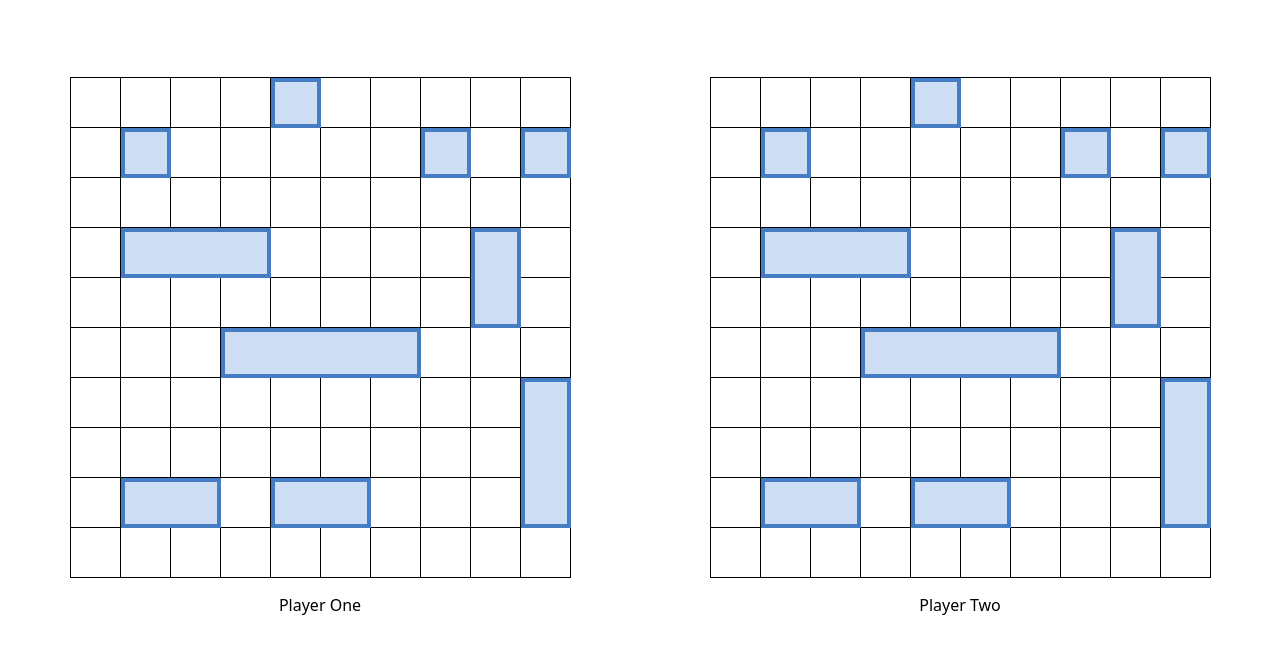
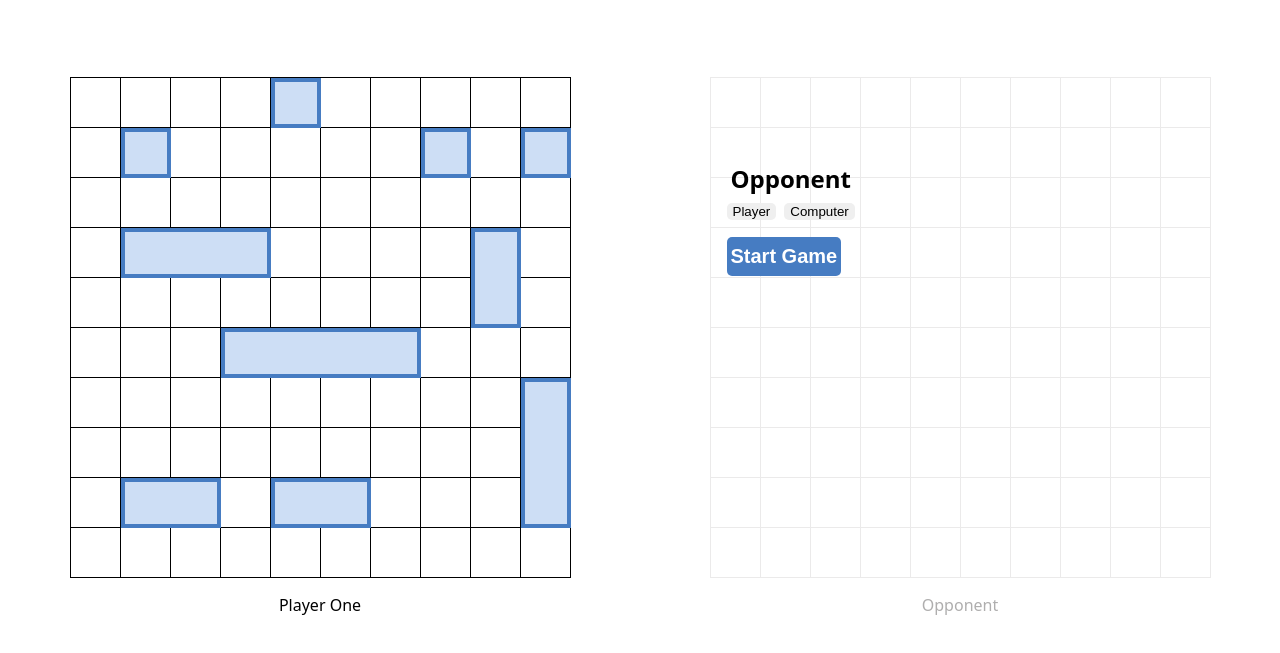
Before and after one commit to vins123sinned/battleship, a website built with webpack: page src/template.html in a window 1280 px wide. Shown: the part 85-738 px from the top of the page. Built offline with nearby package versions, Linux system fonts and the light colour scheme.

Commit message:
Add gameStart function HTML
Gives a simple UI to choose between player or computer.

```diff
--- a/src/dom.js
+++ b/src/dom.js
@@ -27,7 +27,7 @@ function populateGameboard(coordinates, gameboard) {
     });
 }
 
-export function displayBoards(player) {
+export function displayBoard(player) {
     const boardData = player.gameboard.board;
 
     const boards = document.querySelector('.boards');
@@ -86,6 +86,39 @@ function createCells(gameboard, boardData, attacks) {
     });
 
     mergeShipCells();
+}
+
+export function displayEmptyBoard(rows = 10, columns = 10) {
+    const boards = document.querySelector('.boards');
+    const gameboardContainer = document.createElement('div');
+    const gameboard = document.createElement('div');
+    const gameboardName = document.createElement('h2');
+
+    gameboard.dataset.player = 'Opponent';
+    gameboardName.textContent = 'Opponent';
+    gameboardContainer.classList.add('gameboard-container');
+    gameboard.classList.add('gameboard', 'start-board');
+    gameboardName.classList.add('board-name');
+
+    gameboardContainer.appendChild(gameboard);
+    gameboardContainer.appendChild(gameboardName);
+    boards.appendChild(gameboardContainer);
+
+    // creates necessary data to output empty grid
+    const boardData = [];
+    const attacks  = [];
+
+    for (let r = 0; r < rows; r++) {
+        const row = [];
+
+        for (let c = 0; c < columns; c++) {
+            row.push([]);
+        }
+
+        boardData.push(row);
+    }
+
+    createCells(gameboard, boardData, attacks);
 }
 
 // removes unnecessary border between adjacent ship cells
@@ -153,6 +186,7 @@ export function gameOver(winner) {
     const gameOverResult = document.createElement('h2');
     const newGameButton = document.createElement('button');
 
+    newGameButton.type = 'button';
     gameOverHeading.textContent = 'Game Over!';
     gameOverResult.textContent = `${winner} has won.`;
     newGameButton.textContent = 'New game';
@@ -174,3 +208,12 @@ export function gameOver(winner) {
     document.body.appendChild(overlay);
     document.body.appendChild(gameOverDiv);
 }
+
+export function gameStart() {
+    const startBoard = document.querySelector('.start-board');
+    const overlay = document.createElement('div');
+    overlay.classList.add('start-overlay');
+
+    startBoard.appendChild(overlay);
+    // createOverlay
+}
--- a/src/index.js
+++ b/src/index.js
@@ -1,17 +1,17 @@
 import './styles.css';
-import { createPlayer, disableBoard, displayBoards, updateBoard, updatePlayerTurn, gameOver } from "./dom.js";
+import { createPlayer, disableBoard, displayBoard, updateBoard, updatePlayerTurn, gameOver, gameStart, displayEmptyBoard } from "./dom.js";
 
 function gameController() {
+    const playerOne = createPlayer('Player One', true);
+    let playerTwo;
 
-}
-
-const playerOne = createPlayer('Player One', true);
-const playerTwo = createPlayer('Player Two');
-
-displayBoards(playerOne);
-displayBoards(playerTwo);
+    displayBoard(playerOne);
+    displayEmptyBoard();
+    //displayBoard(playerTwo);
 
     disableBoard(playerOne);
+
+    gameStart();
 
     document.addEventListener('click', (event) => {
         if (event.target.classList.contains('column')) {
@@ -32,14 +32,58 @@ document.addEventListener('click', (event) => {
                 updatePlayerTurn(playerOne, playerTwo);
             };
 
-        checkGameOver();
+            checkGameOver(playerOne, playerTwo);
         }
     });
+}
 
-function checkGameOver() {
+function checkGameOver(playerOne, playerTwo) {
     if (playerOne.gameboard.allShipsSunk()) {
         gameOver(playerTwo.name);
     } else if (playerTwo.gameboard.allShipsSunk()) {
         gameOver(playerOne.name);
     }
 }
+
+gameController();
+
+const startBoard = document.querySelector('.start-board');
+const gameOptionsDiv = document.createElement('div');
+const gameOptionsHeading = document.createElement('h2');
+const playerOption = document.createElement('button');
+const computerOption = document.createElement('button');
+const startButton = document.createElement('button');
+
+playerOption.type = 'button';
+computerOption.type = 'button';
+startButton.type = 'button';
+
+gameOptionsHeading.textContent = 'Opponent';
+playerOption.textContent = 'Player';
+computerOption.textContent = 'Computer';
+startButton.textContent = 'Start Game';
+
+gameOptionsDiv.classList.add('game-options-div');
+gameOptionsHeading.classList.add('game-options-heading');
+playerOption.classList.add('player-option');
+computerOption.classList.add('computer-option');
+startButton.classList.add('start-button');
+
+playerOption.addEventListener('click', () => {
+    console.log('player');
+});
+
+computerOption.addEventListener('click', () => {
+    console.log('computer!');
+})
+
+startButton.addEventListener('click', () => {
+    console.log('Start game');
+})
+
+gameOptionsDiv.appendChild(gameOptionsHeading);
+gameOptionsDiv.appendChild(playerOption);
+gameOptionsDiv.appendChild(computerOption);
+gameOptionsDiv.appendChild(startButton);
+
+startBoard.appendChild(gameOptionsDiv);
--- a/src/styles.css
+++ b/src/styles.css
@@ -8,6 +8,11 @@ h1 {
     text-align: center;
     font-size: 2.5rem;
     margin-bottom: 5rem;
+}
+
+button {
+    border: none;
+    border-radius: 5px;
 }
 
 .boards {
@@ -78,6 +83,40 @@ h1 {
     pointer-events: none;
 }
 
+.start-board,
+.start-board .column,
+.start-board + .board-name {
+    border-color: #ebeaea;
+    color: #afaeae;
+    position: relative;
+}
+
+.game-options-div {
+    position: absolute;
+    top: 4rem;
+    left: 1rem;
+    z-index: 999;
+}
+
+.game-options-heading {
+    color: #000;
+    margin-bottom: 0.25rem;
+}
+
+.player-option {
+    margin-right: 0.5rem;
+}
+
+.start-button {
+    display: block;
+    font-size: 1.25rem;
+    font-weight: 700;
+    background-color: #467cc2;
+    color: #fff;
+    padding: 0.5rem 0.25rem;
+    margin-top: 1rem;
+}
+
 .game-over-div {
     background-color: #fff;
     border-radius: 1rem;
@@ -110,18 +149,32 @@ h1 {
     font-weight: 600;
     background-color: #467cc2;
     color: #fff;
-    border: none;
-    border-radius: 5px;
     padding: 0.5rem;
     margin: 0.5rem 1rem 0.75rem auto;
 }
 
-.new-game-button:hover {
+.new-game-button:hover,
+.player-option:hover,
+.computer-option:hover,
+.start-button:hover {
     cursor: pointer;
 }
 
-.new-game-button:active {
+.new-game-button:active,
+.start-button:active {
     background-color: #80b0f0;
+}
+
+.start-overlay {
+    position: absolute;
+    display: block;
+    width: 100%;
+    height: 100%;
+    top: 0;
+    left: 0;
+    right: 0;
+    bottom: 0;
+    z-index: 2;
 }
 
 .overlay {
```
Lines whose indentation alone changed are shown as unchanged.
